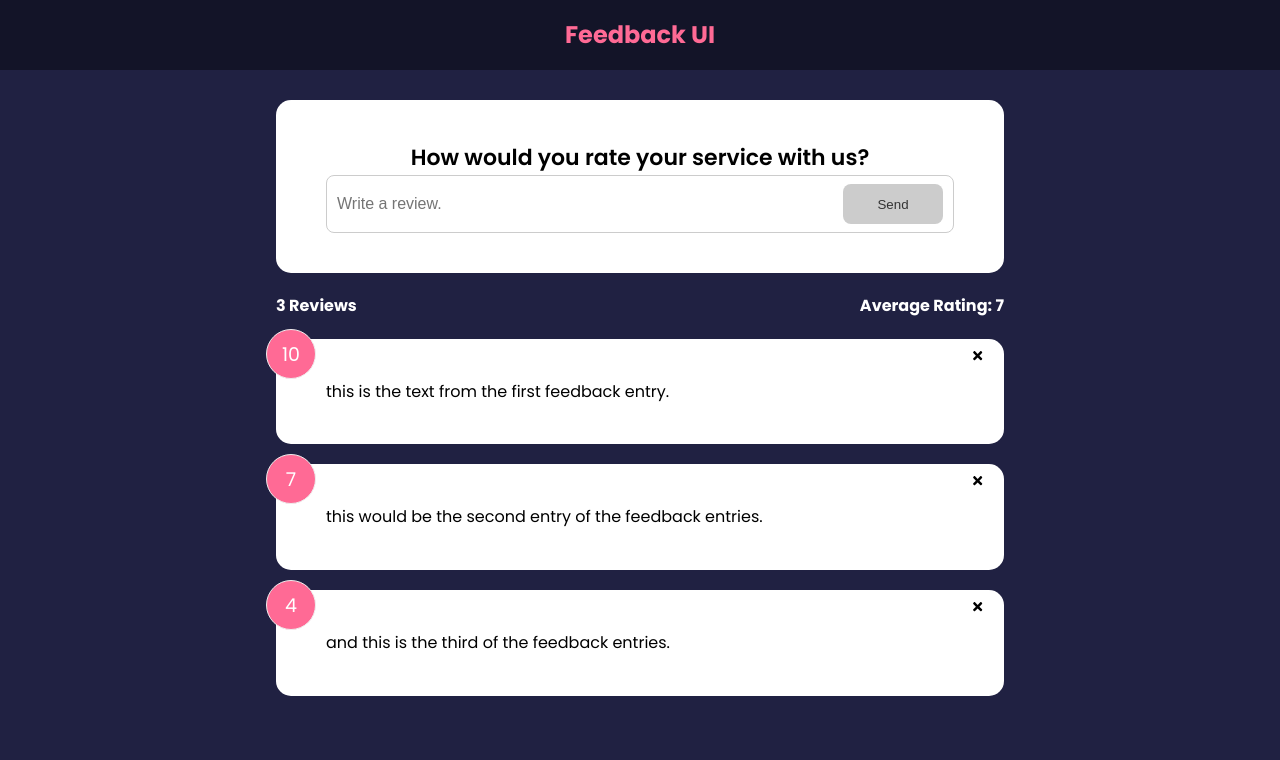
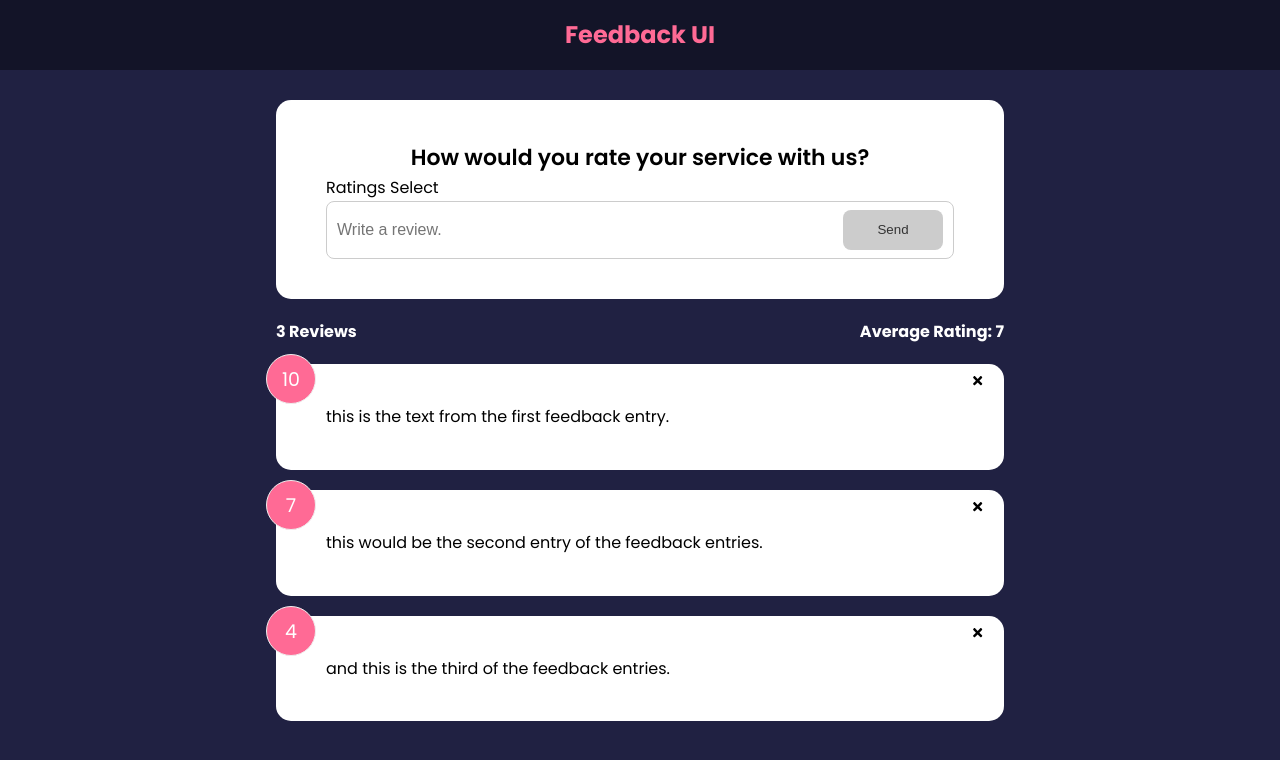
Before and after one commit to NayNayRen/feedback-app, a React (Create React App) app: page / in a window 1280 px wide. Shown: the top 760 px of the page. Built offline with nearby package versions, Linux system fonts and the light colour scheme.

Commit message:
created the RatingsSelect component

```diff
--- a/src/components/FeedbackForm.jsx
+++ b/src/components/FeedbackForm.jsx
@@ -1,11 +1,13 @@
 import { useState } from 'react';
 import Card from './shared/Card';
 import Button from './shared/Button';
+import RatingsSelect from './RatingsSelect';
 
 function FeedbackForm() {
   const [text, setText] = useState('');
   const [btnDisabled, setBtnDisabled] = useState(true);
   const [message, setMessage] = useState('');
+  const [rating, setRating] = useState(10);
   const handleTextChange = (e) => {
     // if the text is empty, button is disabled, message is null
     if (text === '') {
@@ -26,7 +28,7 @@ function FeedbackForm() {
     <Card>
       <form>
         <h2>How would you rate your service with us?</h2>
-        {/* @todo - rating select component */}
+        <RatingsSelect />
         <div className="input-group">
           <input
             onChange={handleTextChange}
--- /dev/null
+++ b/src/components/RatingsSelect.jsx
@@ -0,0 +1,5 @@
+function RatingsSelect() {
+  return <div>Ratings Select</div>;
+}
+
+export default RatingsSelect;
```
